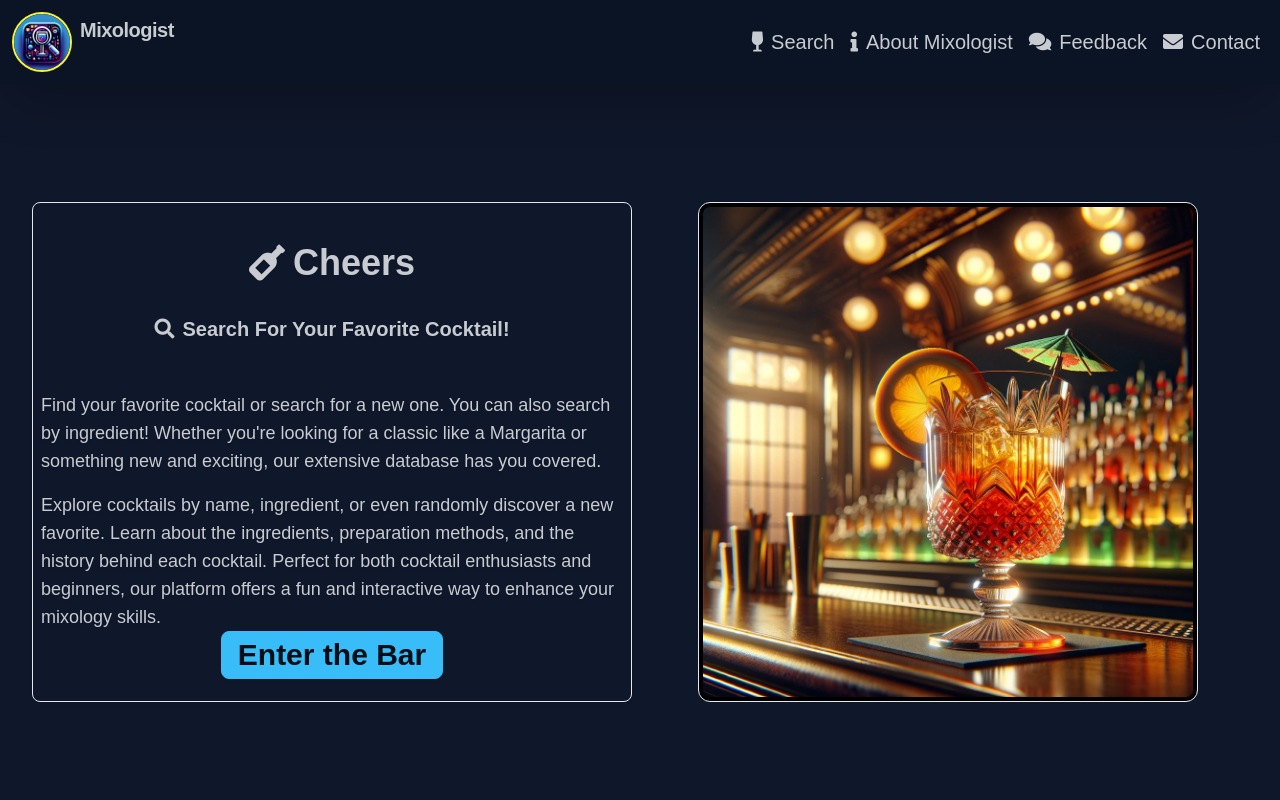
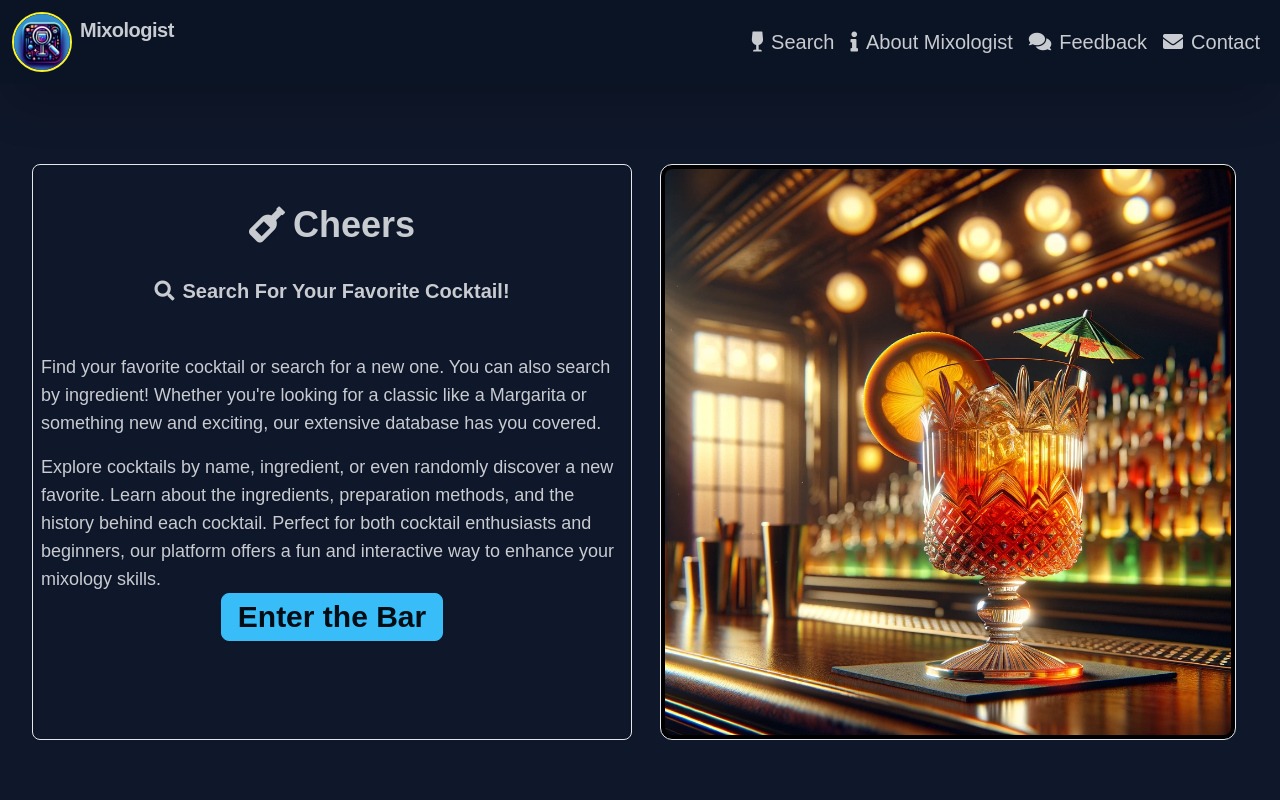
Before and after one commit to RW2023/mixologist, a Next.js app: page / in a window 1280 px wide. Shown: the top 800 px of the page. Built offline with nearby package versions, Linux system fonts and the light colour scheme.

Commit message:
Refactor image styling in cocktail pages. use tailwind to make images responsive

```diff
--- a/src/app/cocktails/[id]/page.tsx
+++ b/src/app/cocktails/[id]/page.tsx
@@ -75,15 +75,7 @@ export default function CocktailDetailsPage({
           <img
             src={cocktailDetails?.strDrinkThumb}
             alt={cocktailDetails?.strDrink}
-            style={{
-              width: '500px',
-              height: '500px',
-              objectFit: 'cover',
-              borderRadius: '1rem',
-              border: '1px solid',
-              backgroundColor: 'black',
-              padding: '1px'
-            }}
+            className="w-full h-auto object-cover rounded-xl border border-black bg-black p-1"
           />
         </figure>
         <div className="card-body bg-base-300 border rounded-md drop-shadow-2xl">
--- a/src/app/page.tsx
+++ b/src/app/page.tsx
@@ -39,12 +39,10 @@ export default function Home() {
           </div>
         </div>
         <div className="inline-block max-w-xs mx-auto sm:max-w-sm md:max-w-md lg:max-w-lg xl:max-w-xl">
-          <Image
+          <img
             src="/images/cocktail.png"
             alt="Cocktail"
-            width={500}
-            height={500}
-            className="rounded-xl border border-1 bg-black p-1"
+            className="w-full h-auto rounded-xl border border-1 bg-black p-1"
           />
         </div>
       </div>
--- a/src/app/search/page.tsx
+++ b/src/app/search/page.tsx
@@ -101,15 +101,7 @@ export default function SearchDrinks() {
                 <img
                   src={drink.strDrinkThumb}
                   alt={drink.strDrink}
-                  style={{
-                    aspectRatio: '1/1',
-                    width: '400px',
-                    height: '400px',
-                    borderRadius: '1rem',
-                    border: '1px solid #D1D5DB',
-                    backgroundColor: '#F3F4F6',
-                    padding: '1px'
-                  }}
+                  className="w-full h-auto rounded-xl border border-gray-300 bg-gray-200 p-1"
                 />
               </figure>
               <div className="card-body">
```
